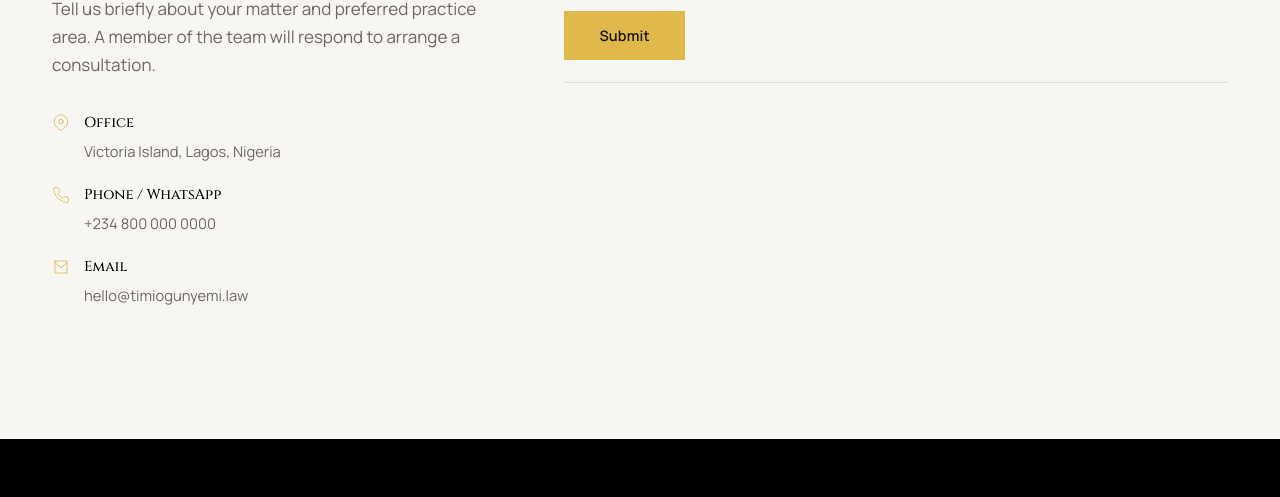
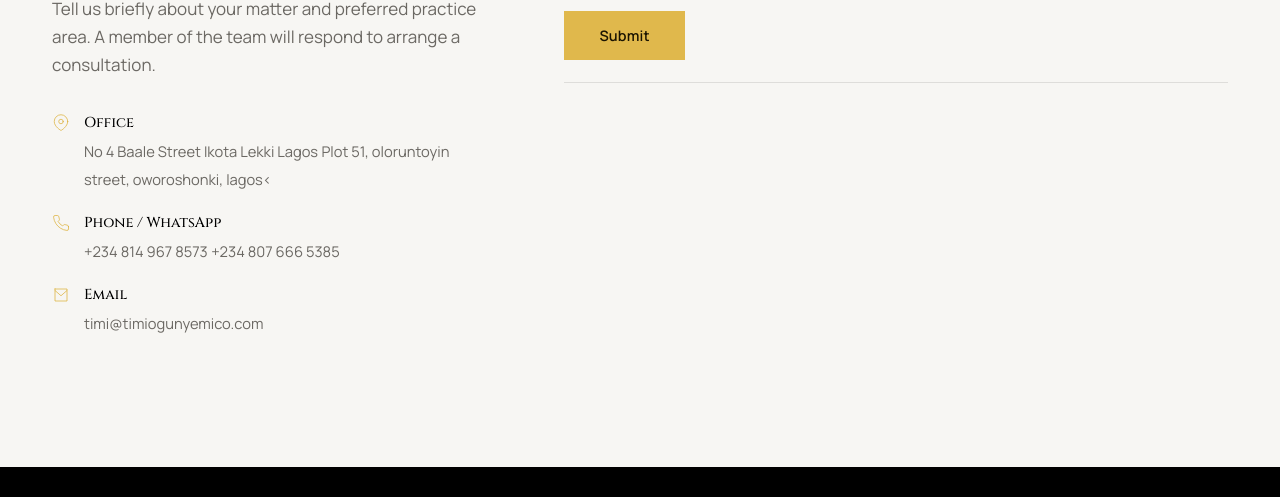
Before and after one commit to Mojolaoluwa567/timiogunyemiandcolaw, a plain HTML site: page contact.html in a window 1280 px wide. Shown: the part 2400-2897 px from the top of the page. Drawn offline with Linux system fonts and the light colour scheme.

Commit message:
fix contact page

```diff
--- a/contact.html
+++ b/contact.html
@@ -336,7 +336,8 @@
                 </svg>
                 <div>
                   <strong>Office</strong
-                  ><span>Victoria Island, Lagos, Nigeria</span>
+                  ><span>No 4 Baale Street Ikota Lekki Lagos</span>
+                  <span>Plot 51, oloruntoyin street, oworoshonki, lagos<</span>
                 </div>
               </div>
               <div class="line">
@@ -352,7 +353,8 @@
                 </svg>
                 <div>
                   <strong>Phone / WhatsApp</strong
-                  ><span>+234 800 000 0000</span>
+                  ><span>+234 814 967 8573</span>
+                  <span>+234 807 666 5385</span>
                 </div>
               </div>
               <div class="line">
@@ -366,7 +368,7 @@
                   <path d="m4 6 8 7 8-7" />
                 </svg>
                 <div>
-                  <strong>Email</strong><span>hello@timiogunyemi.law</span>
+                  <strong>Email</strong><span>timi@timiogunyemico.com</span>
                 </div>
               </div>
             </div>
```
